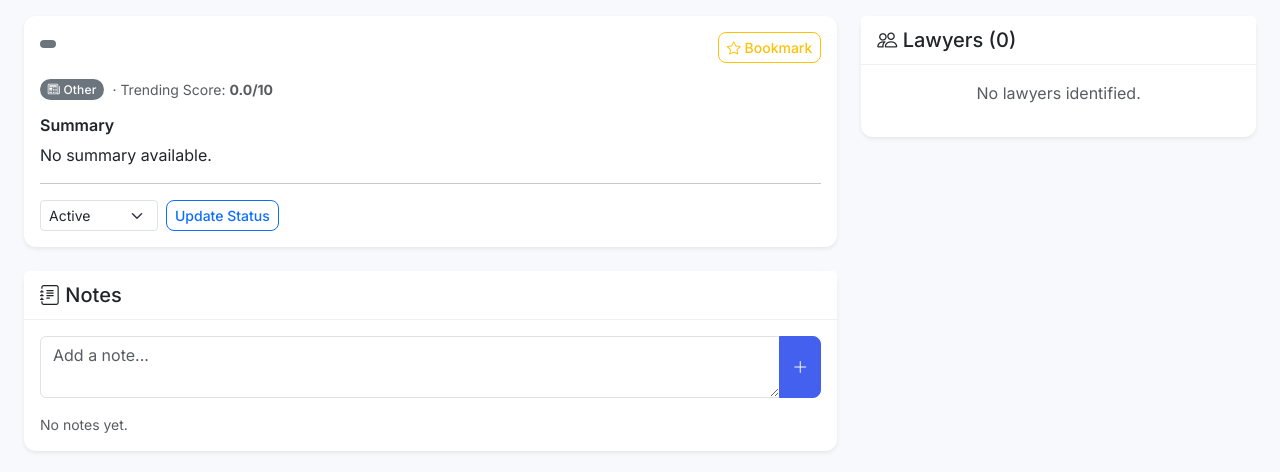
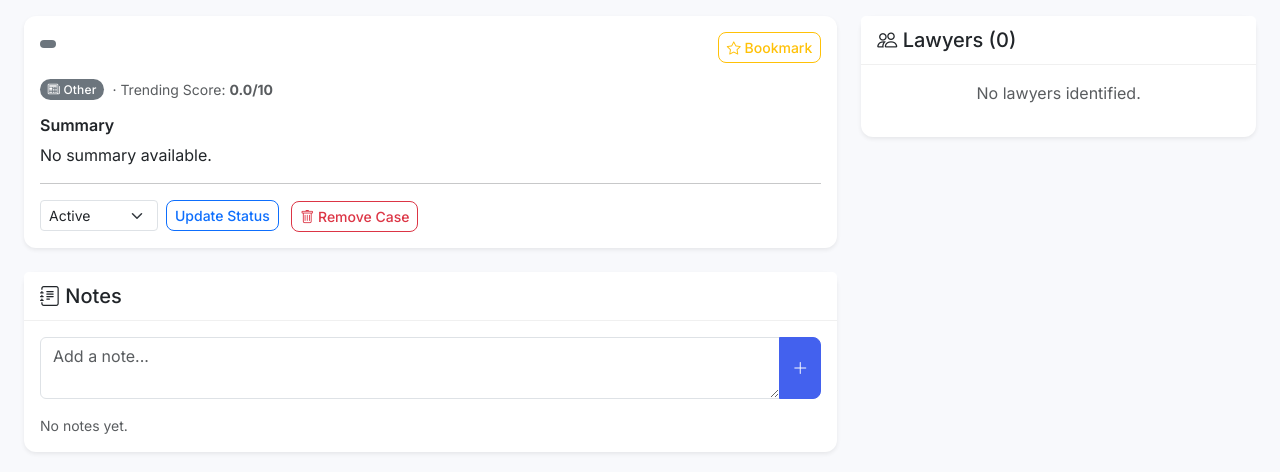
Before and after one commit to dhruvls/SuperLawyer-Reachout, a Flask app: template app/templates/case_detail.html in a window 1280 px wide. Shown: the part 40-512 px from the top of the page. Run offline with Flask 3, Linux system fonts and the light colour scheme; the template is opened without the code that fills it, so the values that code supplies are empty.

Commit message:
Add Remove Case button to delete bad/article cases from DB
Adds a delete_case route that removes the case and its lawyers, then
redirects to the case list. Surfaces a 'Remove Case' button on the
case detail page so users can manually clean up articles that slipped
through the filter (e.g. existing DB entries before the article-title
filter was added).

Co-Authored-By: Claude Sonnet 4.6 <noreply@anthropic.com>

```diff
--- a/app/templates/case_detail.html
+++ b/app/templates/case_detail.html
@@ -84,6 +84,12 @@
                         <option value="archived" {{ 'selected' if case.status == 'archived' }}>Archived</option>
                     </select>
                     <button type="submit" class="btn btn-sm btn-outline-primary">Update Status</button>
+                </form>
+                <form method="POST" action="{{ url_for('cases.delete_case', case_id=case.id) }}" class="d-inline ms-2"
+                      onsubmit="return confirm('Remove this case and all its lawyers? This cannot be undone.')">
+                    <button type="submit" class="btn btn-sm btn-outline-danger">
+                        <i class="bi bi-trash"></i> Remove Case
+                    </button>
                 </form>
             </div>
         </div>
```
Also changed, not shown: app/cases/routes.py (+11 -0 lines).
